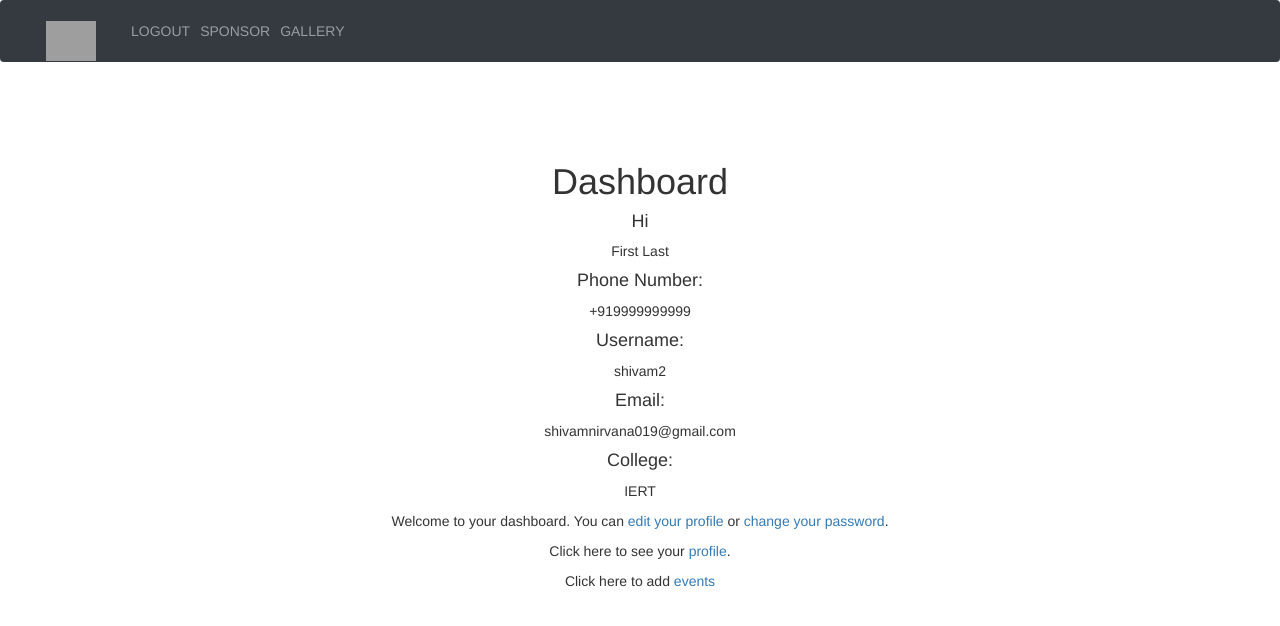
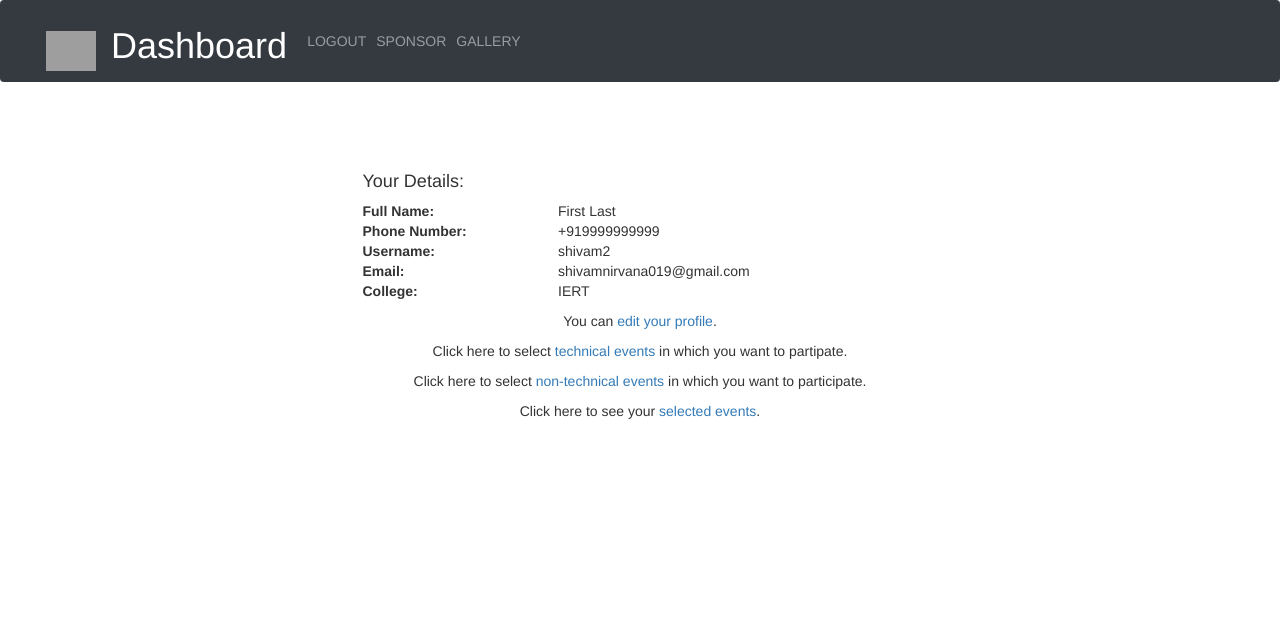
Before and after one commit to shivamk001/Techovation_2k19, a Django app: page /dashboard/ in a window 1280 px wide. Shown: the top 626 px of the page. Run offline with Django 3.2, Linux system fonts and the light colour scheme; a user stored in the database is signed in; data comes from the database, SQL or seed files in the repository; both versions use the stored data as it was after the commit; some libraries are stand-ins or nearby versions; grey boxes are pictures that could not be loaded.

Commit message:
views, forms, models added to select events and to display selected events

```diff
--- a/account/templates/account/dashboard.html
+++ b/account/templates/account/dashboard.html
@@ -9,10 +9,12 @@
 <button class="navbar-toggler" type="button" data-toggle="collapse" data-target="#navbarSupportedContent"  >
   <span class="navbar-toggler-icon  "></span>
 </button>
-
+<h1 class="text-center text-white">Dashboard</h1>
 <div class="collapse navbar-collapse" id="navbarSupportedContent">
   <ul class="navbar-nav ml-auto">
     <!--
+    <h1 class="text-center">Dashboard</h1>
+
     <li class="nav-item ">
       <a class="nav-link" href="{% url 'home' %}">HOME <span class="sr-only">(current)</span></a>
     </li>-->
@@ -33,19 +35,40 @@
 {% block content %}
 
 <div class="container">
-  <h1 class="text-center">Dashboard</h1>
-  <h4 class="text-center">Hi</h4>
-  <p class="text-center">{{ f_name }} {{ l_name }}</p>
-  <h4 class="text-center">Phone Number:</h4>
-  <p class="text-center">{{ phone }}</p>
-  <h4 class="text-center">Username:</h4>
-  <p class="text-center">{{ username }}</p>
-  <h4 class="text-center">Email:</h4>
-  <p class="text-center">{{ email }}</p>
-  <h4 class="text-center">College:</h4>
-  <p class="text-center">{{ college }}</p>
-  <p class="text-center">Welcome to your dashboard. You can <a href="{% url 'edit' %}">edit your profile</a> or <a href="">change your password</a>.</p>
-  <p class="text-center">Click here to see your <a href=""> profile</a>.
-  <p class="text-center">Click here to add <a href="">events</p>
+  <!--<h1 class="text-center">Dashboard</h1>-->
+  <h4 style= "border-radius: 50px;width: 50%;margin: 10px auto;">Your Details:</h4>
+  <table style="border-radius: 10px;width: 50%;margin: 10px auto;">
+  <tr>
+    <th>Full Name:</th>
+    <td>{{ f_name }} {{ l_name }}</th>
+  </tr>
+
+  <tr>
+    <th>Phone Number:</th>
+    <td>{{ phone }}</th>
+  </tr>
+
+  <tr>
+  <th>Username:</th>
+  <td>{{ username }}</th>
+  </tr>
+
+  <tr>
+  <th>Email:</th>
+  <td>{{ email }}</th>
+  </tr>
+
+  <tr>
+  <th>College:</th>
+  <td>{{ college }}</th>
+  </tr>
+
+  </table>
+
+  <p class="text-center">You can <a href="{% url 'edit' %}">edit your profile</a>.</p>
+  <!--<p class="text-center">Click here to see your <a href=""> profile</a>.-->
+  <p class="text-center">Click here to select <a href="{% url 'add_tech' %}">technical events</a> in which you want to partipate.</p>
+  <p class="text-center">Click here to select <a href="{% url 'add_non_tech' %}">non-technical events</a> in which you want to participate.</p>
+  <p class="text-center">Click here to see your <a href="{%url 'my_events' %}"> selected events</a>.</p>
 </div>
 {% endblock %}
--- a/account/templates/account/login.html
+++ b/account/templates/account/login.html
@@ -22,9 +22,8 @@
             {% endfor %}
         {% endfor %}
         <br><br>
-        <button type="submit" class="btn btn-outline-primary">Sign up</button>
-
+        <button type="submit" class="btn btn-outline-primary">Log in</button>
       </form>
-
+      <br>
   </div>
 {% endblock %}
--- a/account/urls.py
+++ b/account/urls.py
@@ -13,4 +13,7 @@ urlpatterns=[
     path('logout/',auth_views.LogoutView.as_view(),name='logout'),
     path('dashboard/', views.dashboard, name='dashboard'),
     path('dashboard/edit/', views.edit, name='edit'),
+    path('dashboard/add_non_tech',views.add_events_nontech, name='add_non_tech'),
+    path('dashboard/add_tech',views.add_events_tech, name='add_tech'),
+    path('dashboard/my_events',views.my_events,name='my_events'),
 ]
--- a/account/views.py
+++ b/account/views.py
@@ -81,8 +81,8 @@ def dashboard(request):
     profile_dictionary['l_name'] = l_name
     profile_dictionary['phone'] = phone_num
     profile_dictionary['college'] = college
-    print(profile_dictionary['username'])
-    print(profile_dictionary['email'])
+    #print(profile_dictionary['username'])
+    #print(profile_dictionary['email'])
     return render(request, 'account/dashboard.html',profile_dictionary)
 
 @login_required
@@ -123,10 +123,17 @@ def edit(request):
         form = UserEditForm()
     return render(request, 'account/edit.html', {'form':form})
 
+@login_required
 def add_events_tech(request):
-    if request.method == 'POST':
+    print('Add Tech Events0')
+    print(request.method)
+    if request.method == 'GET':
+        print('Add Tech Events3')
+        form = AddEventsTech()
+    else:
+        print(request.method)
         form = AddEventsTech(request.POST)
-
+        print('Add Tech Events1')
         if form.is_valid():
             username = str(request.user.username)
             list_users = list(Profile.objects.all())
@@ -134,22 +141,28 @@ def add_events_tech(request):
                 if str(objts.user) == username:
                     object_user = objts
                     break
+            print('Add Tech Events2')
+            print(object_user.user)
 
 
-            event_tech =form.cleaned_data['event']
+            event_tech =form.cleaned_data['event_name_tech']
             list_events = list(Event_Technical.objects.all())
-            for objts in list.events:
+            for objts in list_events:
                 if str(objts.event_name_tech) == event_tech:
                     object_event = objts
+                    break
+            print(object_event.event_name_tech)
+
             object = Participation_Tech(participant = object_user, event = object_event)
+            print(object.participant.user)
+            print(object.event.event_name_tech)
             object.save()
 
-            return redirect('event_tech')
+            return redirect('add_tech')
 
-        else:
-            form = AddEventsTech(request.POST)
-        return render(request, 'account/event_tech_add.html', {'form':form})
+    return render(request, 'account/event_tech_add.html', {'form':form})
 
+@login_required
 def add_events_nontech(request):
     if request.method == 'POST':
         form = AddEventsNonTech(request.POST)
@@ -162,17 +175,42 @@ def add_events_nontech(request):
                     object_user = objts
                     break
 
-
             event_non_tech =form.cleaned_data['event']
             list_events = list(Event_Non_Technical.objects.all())
             for objts in list.events:
                 if str(objts.event_name_tech) == event_tech:
                     object_event = objts
+                    break
+
             object = Participation_NonTech(participant = object_user, event = object_event)
             object.save()
 
-            return redirect('event_non_tech')
+            return redirect('add_non_tech')
 
-        else:
-            form = AddEventsTech(request.POST)
-        return render(request, 'account/event_non_tech_add.html', {'form':form})
+    else:
+        form = AddEventsTech()
+    return render(request, 'account/event_non_tech_add.html', {'form':form})
+
+@login_required
+def my_events(request):
+    user_name =str(request.user.username)
+    print(user_name)
+    #technical
+    list_ = list(Participation_Tech.objects.all())
+    user_event_list_tech= []
+    for objts in list_:
+        if str(objts.participant.user) == user_name:
+            user_event_list_tech.append(objts.event.event_name_tech)
+    user_event_list_tech = set(user_event_list_tech)
+
+    #non-Technical
+    list_ = list(Participation_NonTech.objects.all())
+    user_event_list_nontech = []
+    for objts in list_:
+        if str(objts.participant.user) == username:
+            user_event_list_tech.append(objts.event.event_name_non_tech)
+    user_event_list_nontech = set(user_event_list_nontech)
+
+    event_dict = {'tech': user_event_list_tech, 'non_tech':user_event_list_nontech}
+
+    return render(request, 'account/selected_events.html', event_dict)
```
Also changed, not shown: account/templates/account/event_non_tech_add.html (renamed from account/templates/account/add_event.html, +7 -7 lines), account/templates/account/event_tech_add.html (added, +47 -0 lines), account/templates/account/register.html (+2 -6 lines), account/templates/account/selected_events.html (renamed from account/templates/account/profile.html, +12 -43 lines), db.sqlite3.
